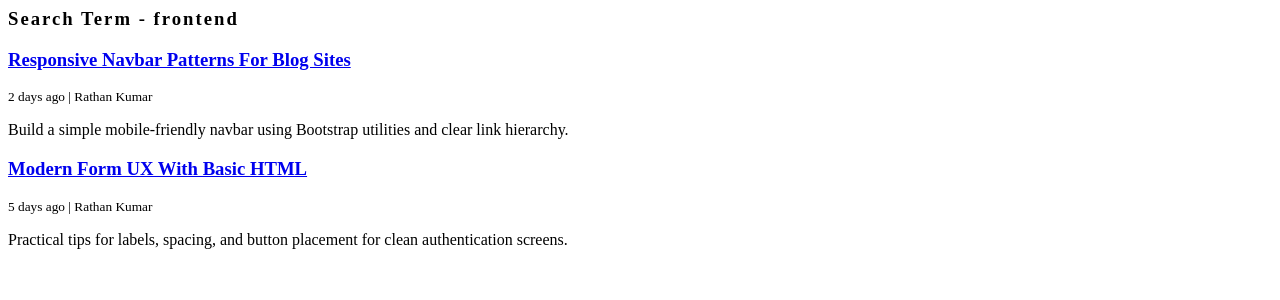
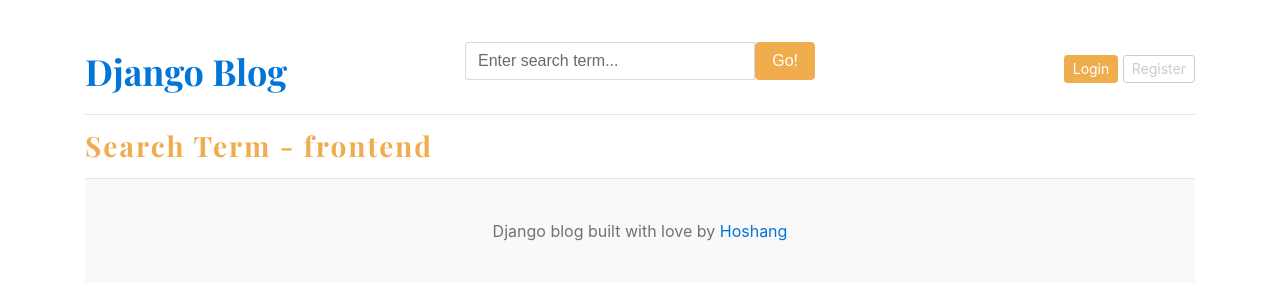
Before and after one commit to Hoshang-Warfade/django-blog, a Django app: template templates/search.html in a window 1280 px wide. Shown: the top 300 px of the page. Run offline with Django 5.2, Linux system fonts and the light colour scheme; the template is opened without the code that fills it, so the values that code supplies are empty.

Commit message:
added search feature

```diff
--- a/blog_main/urls.py
+++ b/blog_main/urls.py
@@ -26,5 +26,6 @@ urlpatterns = [
     path('admin/', admin.site.urls),
     path('', views.home, name='home'),
     path('category/',include('blogs.urls')),
-    path('<slug:slug>/', blog_views.blog, name='blog')
+    path('<slug:slug>/', blog_views.blog, name='blog'),
+    path('blogs/search/', blog_views.search, name='search'),
 ]+static(settings.MEDIA_URL,document_root=settings.MEDIA_ROOT)
--- a/templates/base.html
+++ b/templates/base.html
@@ -21,7 +21,7 @@
             <a class="blog-header-logo text-dark" href="/">Django Blog</a>
           </div>
           <div class="col-4">
-           <form action="search.html" method="GET">
+           <form action="{% url 'search' %}" method="GET">
               <div class="input-group">
                 <input class="form-control" type="text" name="keyword"  placeholder="Enter search term..." aria-label="Enter search term..." aria-describedby="button-search" />
                 <button type="submit" class="btn btn-warning" id="button-search" type="button">Go!</button>
--- a/templates/search.html
+++ b/templates/search.html
@@ -1,24 +1,21 @@
+{% extends 'base.html' %}
+
+{% block content %}
 <h3 class="text-warning" style="letter-spacing: 2px;">Search Term - frontend</h3>
 <div class="row mb-2">
 
+
+  {% for blog in blogs %}
   <div class="col-md-6">
     <div class="card border-0" >
       <div class="card-body">
-        <h3><a href="blog.html" class="text-dark">Responsive Navbar Patterns For Blog Sites</a></h3>
-        <small class="mb-1 text-muted">2 days ago | Rathan Kumar</small>
-        <p class="card-text">Build a simple mobile-friendly navbar using Bootstrap utilities and clear link hierarchy.</p>
+      <h3><a href="{% url 'blog' blog.slug %}" class="text-dark">{{ blog.title }}</a></h3>
+        <small class="mb-1 text-muted">{{ blog.created_at|date:"M d, Y" }} | {{ blog.author }}</small>
+        <p class="card-text">{{blog.short_description|truncatewords:25}}.</p>
       </div>
     </div>
   </div>
-
-  <div class="col-md-6">
-    <div class="card border-0" >
-      <div class="card-body">
-        <h3><a href="blog.html" class="text-dark">Modern Form UX With Basic HTML</a></h3>
-        <small class="mb-1 text-muted">5 days ago | Rathan Kumar</small>
-        <p class="card-text">Practical tips for labels, spacing, and button placement for clean authentication screens.</p>
-      </div>
-    </div>
-  </div>
+  {% endfor %}
 
 </div>
+{% endblock %}
```
Also changed, not shown: blogs/views.py (+11 -0 lines).
